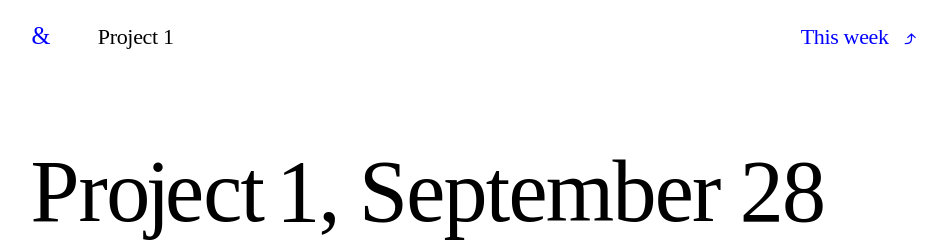
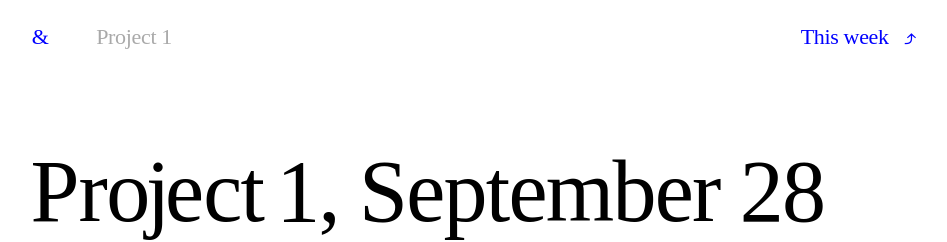
Before and after one commit to core-interaction/core-interaction.github.io, a Jekyll site: the page built from project/1.md, in a window 1280 px wide. Shown: the top 242 px of the page, without its empty margins (166-1113 px from the left). Built offline with Jekyll 4.4.1, drawn with Linux system fonts in a browser that asks for light colours.

Commit message:
Hard fought `select` shenanigans.

```diff
--- a/_layouts/nav.html
+++ b/_layouts/nav.html
@@ -19,29 +19,33 @@ layout: default
 	{% assign label = index.strings.classes %}
 	{% assign siblings = weeks %}
 {% endif %}
+{% include auto_title.html %}
 <nav>
 	<div>
 		<a href="{{ index.url }}">
 			<p>{{ index.strings.home }}</p>
 		</a>
+		{% if siblings.size > 1 %}
+			<div>
 				<p>
-			{% if siblings.size > 1 %}
+					{{ title }}
 					<select onchange="window.open(this.value,'_self');">
 						<optgroup label="{{ label }}">
 						{% for page in siblings %}
 							{% include auto_title.html %}
 							{% if page.url == current_url %}
-							<option selected>{{ title }}</option>
+								<option selected disabled>{{ title }}</option>
 							{% else %}
 								<option value="{{ page.url }}">{{ title }}</option>
 							{% endif %}
 						{% endfor %}
+						</optgroup>
 					</select>
+				</p>
+			</div>
 		{% else %}
-				{% include auto_title.html %}
-				{{ title }}
+			<p>{{ title }}</p>
 		{% endif %}
-		</p>
 		{% if page.url != this_week.url %}
 			<a href="{{ this_week.url }}">
 				<p>{{ index.strings.current }} {%- if page.layout == 'week' -%}<span class="center--x">→</span>{%- else -%}<span>⤴</span>{%- endif -%}</p>
--- a/assets/styles/_links.scss
+++ b/assets/styles/_links.scss
@@ -45,6 +45,19 @@
 	padding: var(--link--enlargement);
 }
 
+%link--enlargement--text {
+	border-bottom-width: calc(var(--link--enlargement) / 2);
+	border-color:        transparent;
+	border-left-width:   var(--link--enlargement);
+	border-right-width:  var(--link--enlargement);
+	border-style:        solid;
+	border-top-width:    calc(var(--link--enlargement) / 2);
+	margin-left:         calc(-1 * var(--link--enlargement));
+	margin-right:        calc(-1 * var(--link--enlargement));
+}
+
+
+
 %link--element {
 	@extend %--focus;
 	@extend %link--enlargement;
@@ -56,15 +69,8 @@
 
 %link--text {
 	@extend %--focus;
+	@extend %link--enlargement--text;
 
-	border-bottom-width: calc(var(--link--enlargement) / 2);
-	border-color:        transparent;
-	border-left-width:   var(--link--enlargement);
-	border-right-width:  var(--link--enlargement);
-	border-style:        solid;
-	border-top-width:    calc(var(--link--enlargement) / 2);
-	margin-left:         calc(-1 * var(--link--enlargement));
-	margin-right:        calc(-1 * var(--link--enlargement));
 	position:            relative;
 
 	&:active {
@@ -86,3 +92,11 @@
 		top:              calc(-1 * var(--link--enlargement) / 2);
 	}
 }
+
+%link--select {
+	@extend %--focus;
+	@extend %link--enlargement--text;
+
+	margin-top: calc(var(--link--enlargement) / -2);
+	max-width:  calc(100% + var(--link--enlargement) * 2);
+}
--- a/assets/styles/common.scss
+++ b/assets/styles/common.scss
@@ -48,6 +48,8 @@
 
 	--link--hover--opacity:    0.666;
 	--link--hover--transition: 100ms;
+
+	--alpha--disabled: 0.333;
 
 	scroll-behavior: smooth;
 
@@ -129,47 +131,72 @@ body {
 		> div {
 			@extend %page--container;
 
-			align-items: end;
-			display:     flex;
-			gap:         var(--margin);
+			align-items:           end;
+			display:               grid;
+			gap:                   var(--margin);
+			grid-template-columns: max-content minmax(0, 1fr) max-content;
 
 			> a {
 				@extend %link--element;
 
 				> p {
 					color: var(--link--color);
+				}
+			}
 
-					> span {
+
+
+			// Icons.
+			span:last-child {
 				@extend %font--sf--light;
 
 				font-weight: var(--typography--weight);
-
-						// Prevent bobbling.
-						&:last-child {
-							display:    inline-block;
-							text-align: right;
-							width:      1em;
-						}
+				display:     inline-block;
+				text-align:  right;
+				width:       1em; // Prevent bobbling.
 
 				// Center down to x-height;
 				&.center--x {
 					transform: translateY(0.066em);
 				}
 			}
+
+
+
+			// A solo title, no `select`.
+			> p {
+				opacity: var(--alpha--disabled);
 			}
 
-				// Ampersand/home link.
-				&:first-child {
+			// The `select` drop-down container.
+			> div {
+				--color: var(--color--links);
+
+				line-height:   initial;
+				margin:        calc(-1 * var(--typography--cap));
+				overflow:      hidden;
+				padding:       var(--typography--cap);
+
+				margin-right:  initial; // Lower to clear the all-around.
+				padding-right: initial;
+
 				> p {
-						--typography--scale: 1.1;
+					color:          transparent; // Just here to set the width.
+					max-width:      calc(100% - var(--link--enlargement) - var(--link--outline));
+					pointer-events: none;
+					position:       relative;
+					white-space:    nowrap;
+					width:          fit-content;
 
-						transform: translateY(0.015em); // Optical shift.
+					> select {
+						@extend %link--select;
+
+						color:          var(--color);
+						left:           0;
+						pointer-events: auto;
+						position:       absolute;
+						text-overflow:  ellipsis;
 					}
-				}
-
-				// The current/last week link.
-				&:last-child {
-					margin-left: auto;
 				}
 			}
 		}
```
Lines whose indentation alone changed are shown as unchanged.
